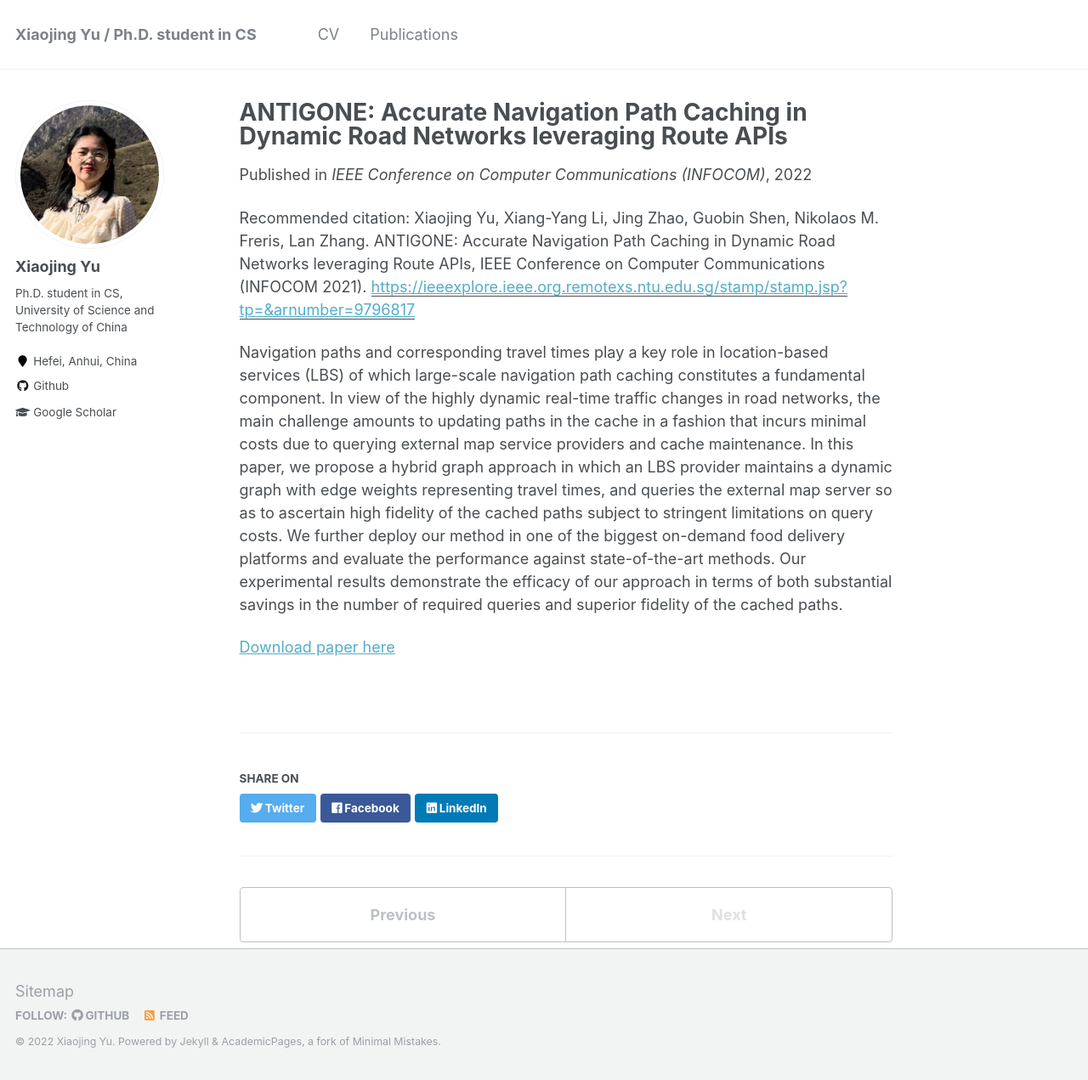
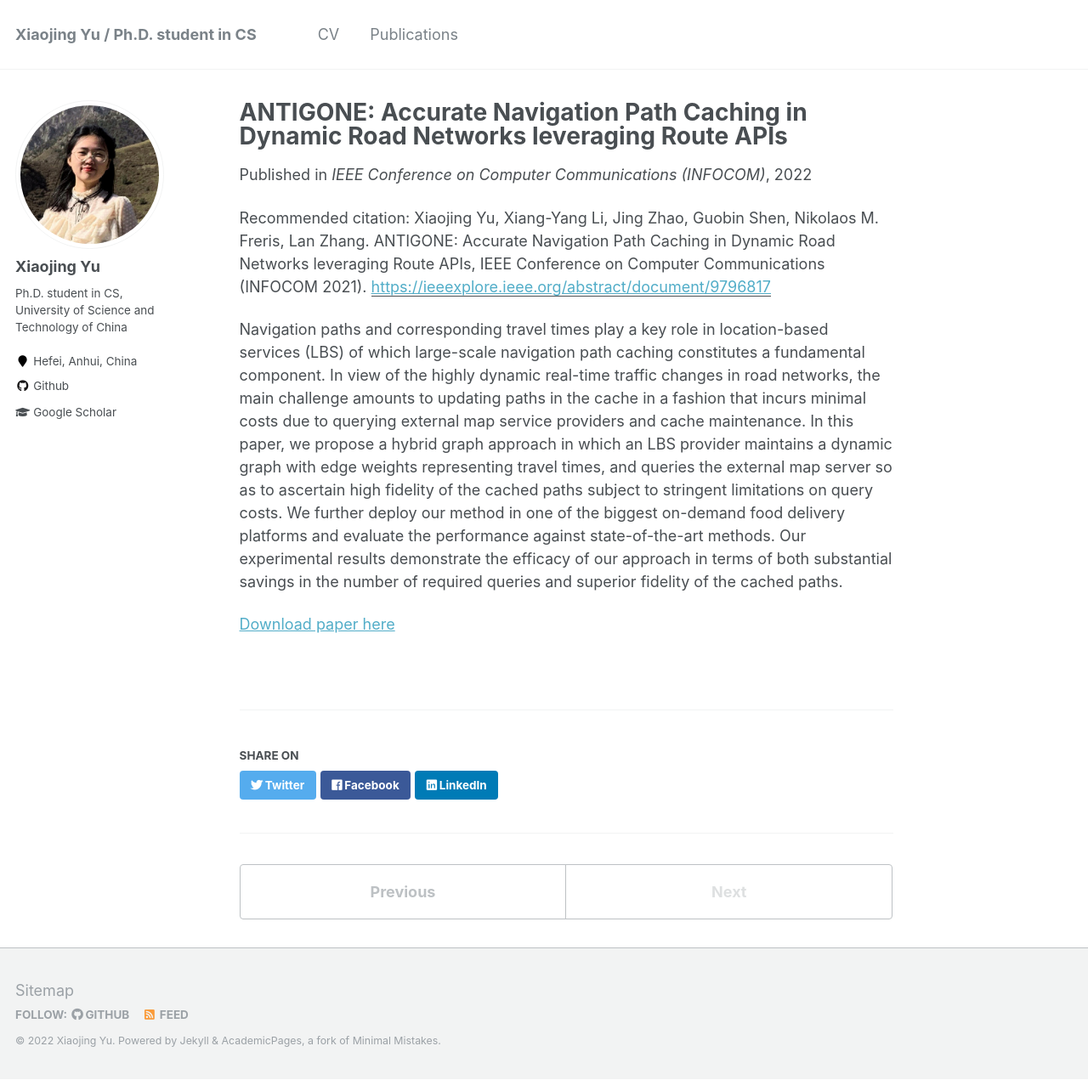
Before and after one commit to blairjing/blairjing.github.io, a Jekyll site: the page built from _publications/paper-title-number-1.md, in a window 1280 px wide and 1271 px high. Shown: the whole window at 85% size. Built offline with Jekyll 4.4.1, drawn with Linux system fonts in a browser that asks for light colours; part of the change alters nothing that is shown.

Commit message:
Update paper-title-number-1.md

```diff
--- a/_publications/paper-title-number-1.md
+++ b/_publications/paper-title-number-1.md
@@ -5,9 +5,9 @@ permalink: /publications/ANTIGONE Accurate Navigation Path Caching in Dynamic Ro
 excerpt: 'Updating paths in the cache in a fashion that incurs minimal costs due to querying external map service providers and cache maintenance.'
 date: 2022-05-02
 venue: 'IEEE Conference on Computer Communications (INFOCOM)'
-paperurl: 'https://ieeexplore.ieee.org.remotexs.ntu.edu.sg/stamp/stamp.jsp?tp=&arnumber=9796817'
+paperurl: 'https://ieeexplore.ieee.org/abstract/document/9796817'
 citation: 'Xiaojing Yu, Xiang-Yang Li, Jing Zhao, Guobin Shen, Nikolaos M. Freris, Lan Zhang. ANTIGONE: Accurate Navigation Path Caching in Dynamic Road Networks leveraging Route APIs, IEEE Conference on Computer Communications (INFOCOM 2021).'
 ---
 Navigation paths and corresponding travel times play a key role in location-based services (LBS) of which large-scale navigation path caching constitutes a fundamental component. In view of the highly dynamic real-time traffic changes in road networks, the main challenge amounts to updating paths in the cache in a fashion that incurs minimal costs due to querying external map service providers and cache maintenance. In this paper, we propose a hybrid graph approach in which an LBS provider maintains a dynamic graph with edge weights representing travel times, and queries the external map server so as to ascertain high fidelity of the cached paths subject to stringent limitations on query costs. We further deploy our method in one of the biggest on-demand food delivery platforms and evaluate the performance against state-of-the-art methods. Our experimental results demonstrate the efficacy of our approach in terms of both substantial savings in the number of required queries and superior fidelity of the cached paths.
 
-[Download paper here](https://ieeexplore.ieee.org.remotexs.ntu.edu.sg/stamp/stamp.jsp?tp=&arnumber=9796817)
+[Download paper here](https://ieeexplore.ieee.org/abstract/document/9796817)
```
